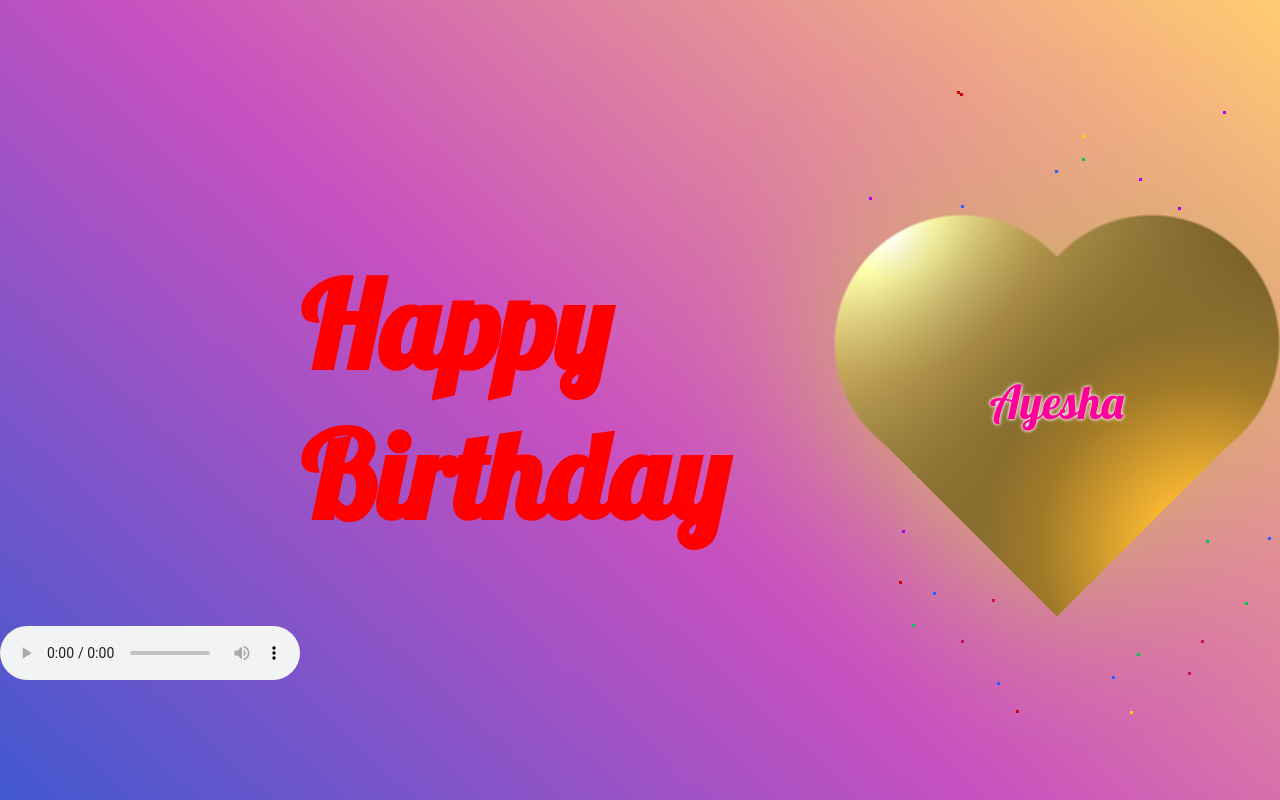
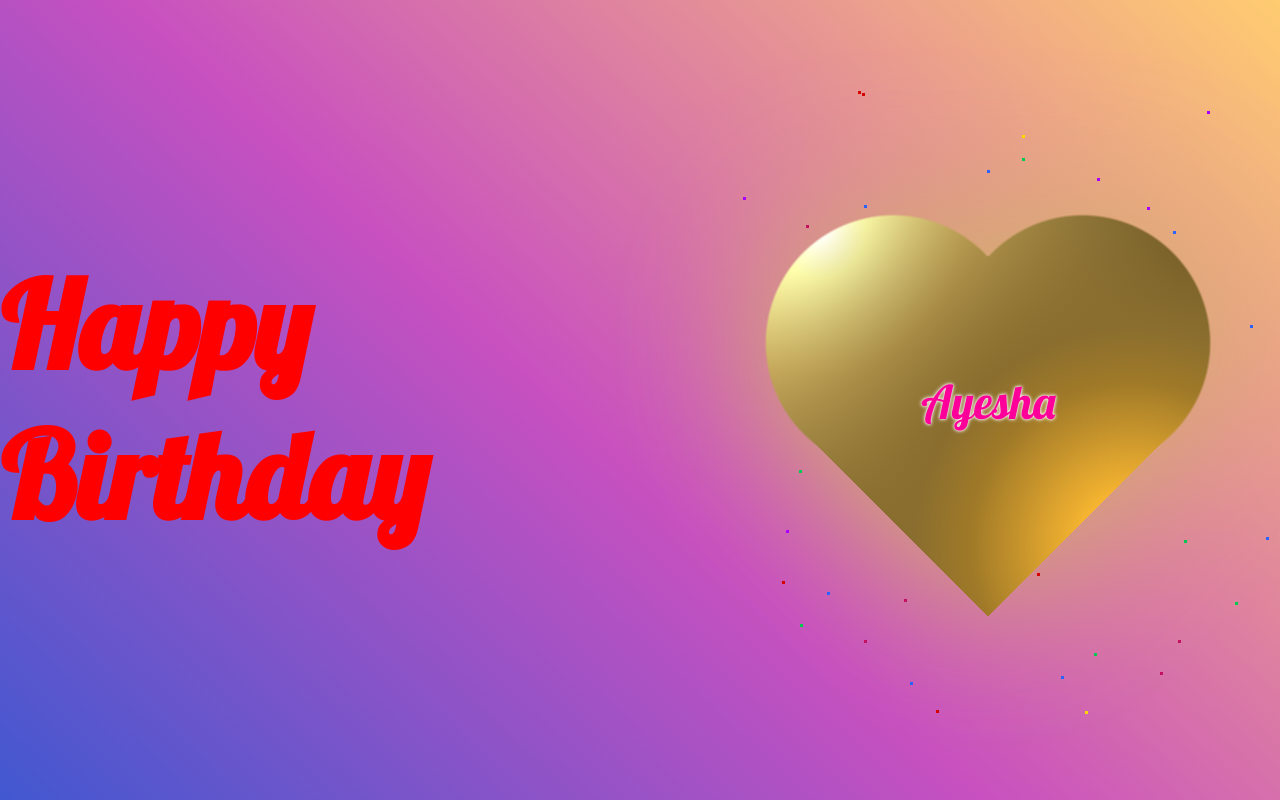
Before and after one commit to HaFizSNK/HBD, a plain HTML site: page index.html in a window 1280 px wide. Drawn offline with Linux system fonts and the light colour scheme.

Commit message:
Happy Birthday

```diff
--- a/index.css
+++ b/index.css
@@ -183,6 +183,3 @@ background-image: linear-gradient(43deg, #4158D0 0%, #C850C0 46%, #FFCC70 100%);
 		opacity: 0;
 	}
 }
-.song{
-	margin-top: 500px;
-}
--- a/index.html
+++ b/index.html
@@ -8,11 +8,7 @@
 
 </head>
 <body>
-<div class="song">
-    <audio autoplay controls loop>
-        <source src="./happy-birthday-to-you-piano-version-13976.mp3" type="audio/mpeg">
-    </audio>
-</div>
+
 
     <h2 style="color: red;stroke: white;">Happy Birthday </h2>
     <div class="s-heart">
```
